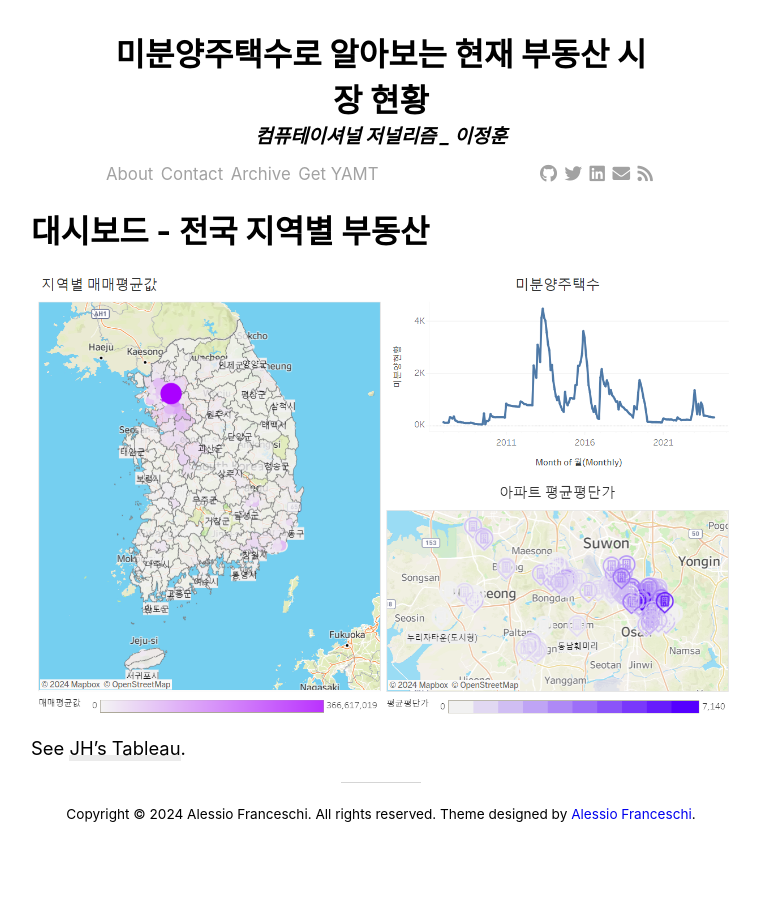
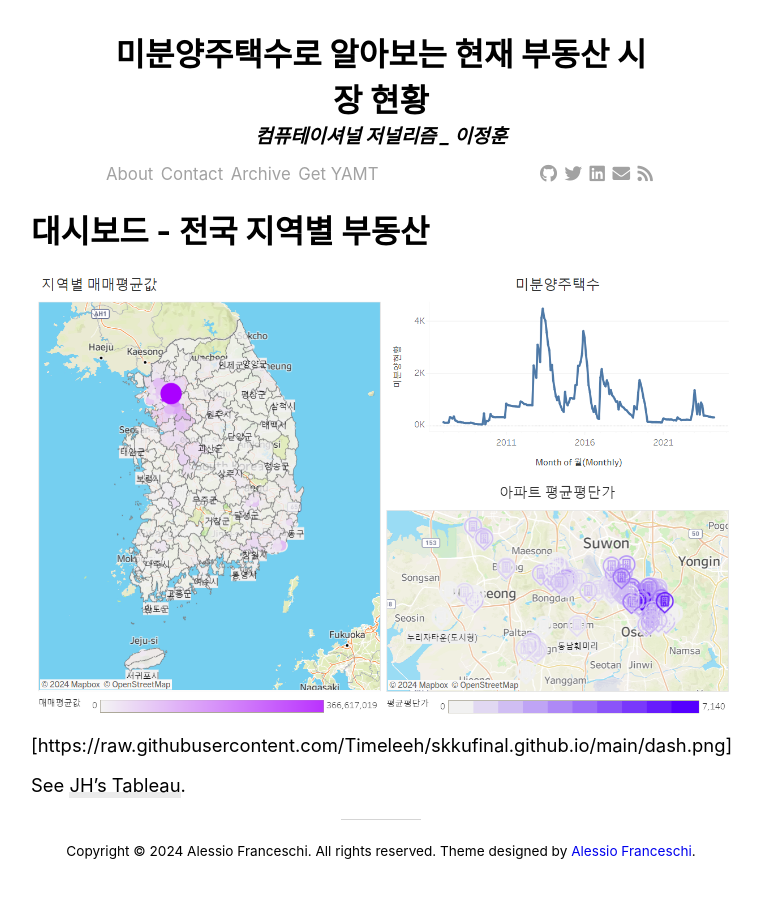
Before and after one commit to Timeleeh/skkufinal.github.io, a Jekyll site: the page built from about.md, in a window 1280 px wide. Shown: the whole page, without its empty margins (259-1021 px from the left). Built offline with Jekyll 4.4.1, drawn with Linux system fonts in a browser that asks for light colours; nearby versions of some CDN libraries.

Commit message:
Update about.md

```diff
--- a/about.md
+++ b/about.md
@@ -5,7 +5,7 @@ title: 대시보드
 
 # [대시보드 - 전국 지역별 부동산](https://public.tableau.com/app/profile/jeonghun.lee7492/viz/__17187283242660/1?publish=yes)
 
-![대쉬보드](https://raw.githubusercontent.com/Timeleeh/skkufinal.github.io/main/dash.png)
+![대쉬보드](https://raw.githubusercontent.com/Timeleeh/skkufinal.github.io/main/dash.png)[https://raw.githubusercontent.com/Timeleeh/skkufinal.github.io/main/dash.png]
 
 
 See [JH's Tableau](https://public.tableau.com/app/profile/jeonghun.lee7492/viz/__17187283242660/1?publish=yes).
```
